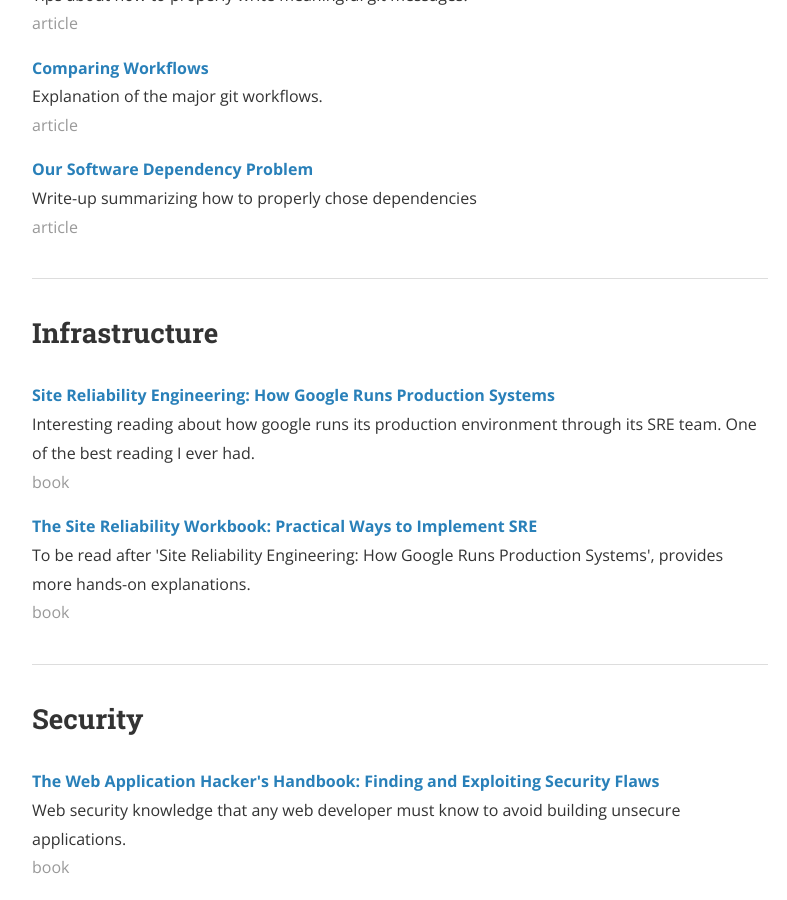
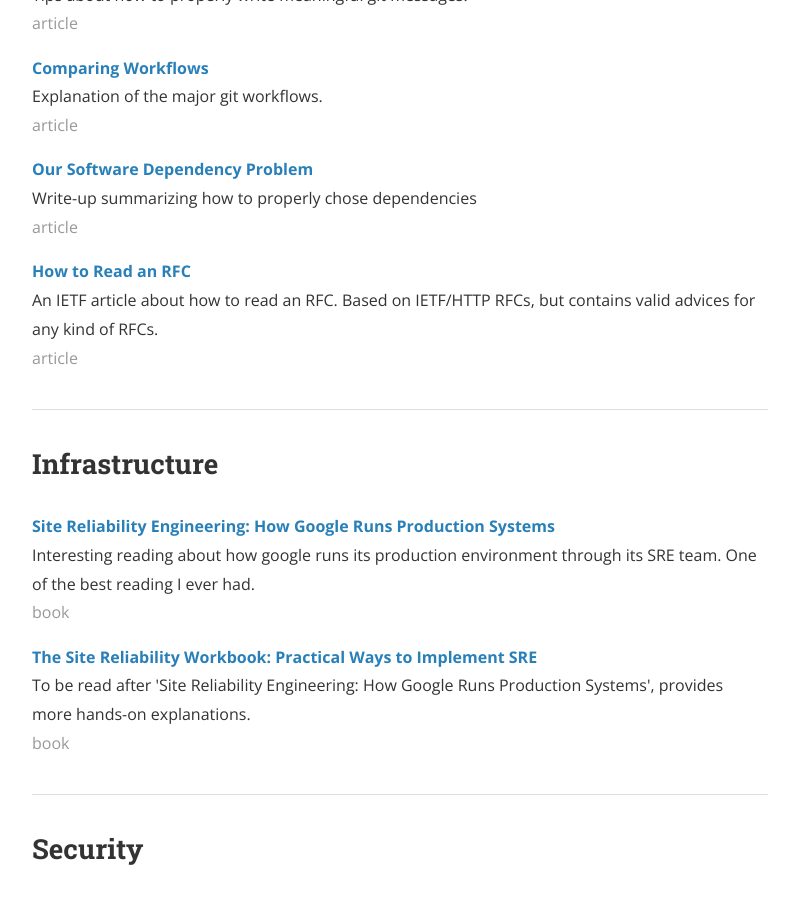
Before and after one commit to Cylix/cylix.github.io, a Jekyll site: the page built from resources.html, in a window 1280 px wide and 900 px high, scrolled down 540 px. Shown: the whole window, without its empty margins (240-1027 px from the left). Built offline with Jekyll 4.4.1, drawn with Linux system fonts in a browser that asks for light colours; nearby versions of some CDN libraries; some of the changed text lies outside the part shown.

Commit message:
Update resources.yml

```diff
--- a/_data/resources.yml
+++ b/_data/resources.yml
@@ -24,6 +24,11 @@
       type: article
       link: "https://research.swtch.com/deps"
       description: "Write-up summarizing how to properly chose dependencies"
+
+    - name: "How to Read an RFC"
+      type: article
+      link: https://www.ietf.org/blog/how-read-rfc/
+      description: "An IETF article about how to read an RFC. Based on IETF/HTTP RFCs, but contains valid advices for any kind of RFCs."
 
 - title: Infrastructure
   items:
@@ -108,6 +113,11 @@
       link: "https://ericasadun.com/2018/12/25/iso-8601-yyyy-yyyy-and-why-your-year-may-be-wrong/"
       description: "Short reading clarifying yyyy and YYYY difference in date formatting"
 
+    - name: "HTTP/3: From root to tip"
+      type: article
+      link: https://blog.cloudflare.com/http-3-from-root-to-tip/
+      description: "Great article detailing how the IETF works to standardize the internet (in particular, the HTTP protocol)."
+
 - title: Algorithms
   items:
     - name: "Cracking the Coding Interview"
```
